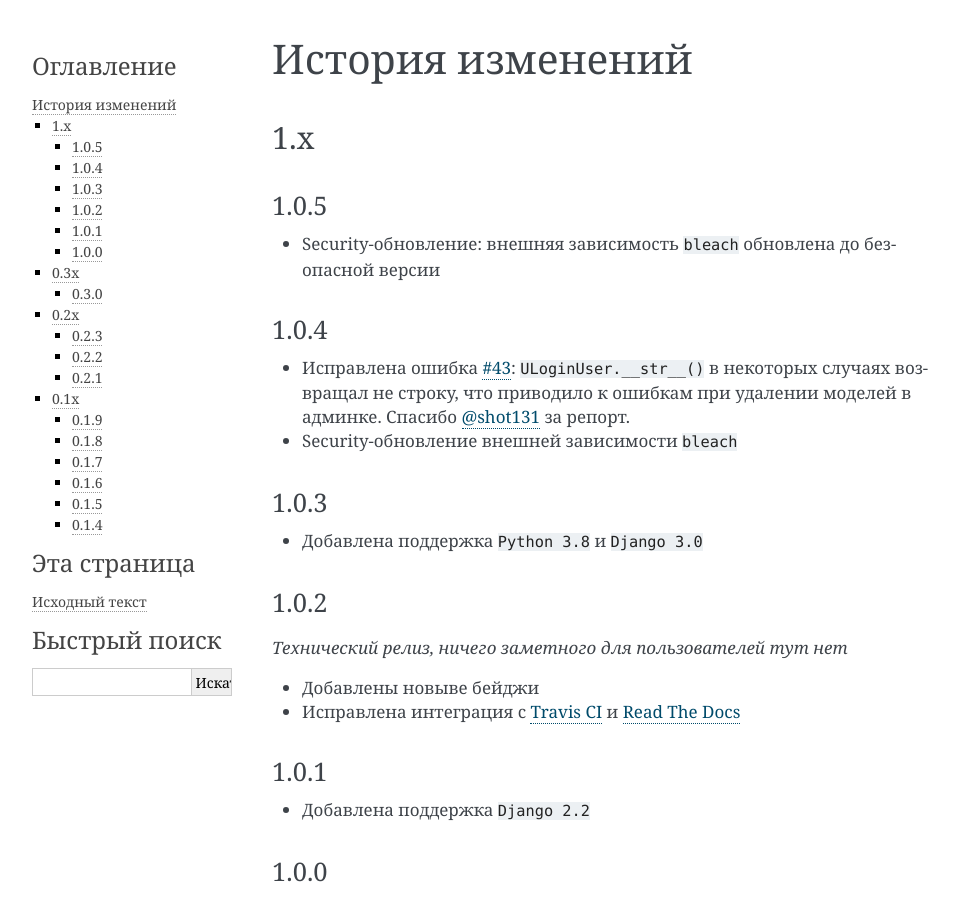
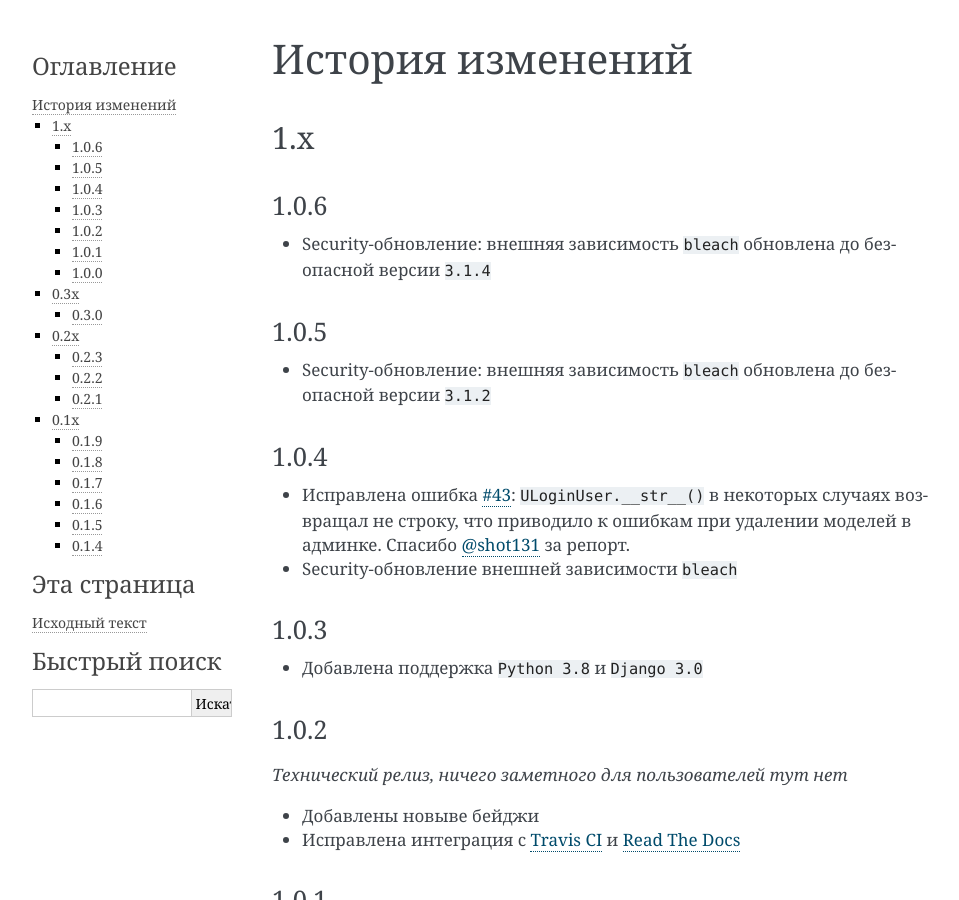
Before and after one commit to marazmiki/django-ulogin, a Sphinx documentation site: the page built from docs/source/changelog.rst, in a window 1280 px wide and 900 px high. Shown: the whole window, without its empty margins (148-1107 px from the left). Built offline with Sphinx 7.4.7, drawn with Linux system fonts in a browser that asks for light colours.

Commit message:
Bump 1.0.6

```diff
--- a/django_ulogin/__init__.py
+++ b/django_ulogin/__init__.py
@@ -1,4 +1,4 @@
-__version__ = '1.0.5'
+__version__ = '1.0.6'
 
 
 def get_version():
--- a/docs/source/changelog.rst
+++ b/docs/source/changelog.rst
@@ -4,10 +4,15 @@
 1.x
 ---
 
+1.0.6
+~~~~~
+
+* Security-обновление: внешняя зависимость ``bleach`` обновлена до безопасной версии ``3.1.4``
+
 1.0.5
 ~~~~~
 
-* Security-обновление: внешняя зависимость ``bleach`` обновлена до безопасной версии
+* Security-обновление: внешняя зависимость ``bleach`` обновлена до безопасной версии ``3.1.2``
 
 1.0.4
 ~~~~~
--- a/setup.cfg
+++ b/setup.cfg
@@ -1,6 +1,6 @@
 [metadata]
 name = django-ulogin
-version = 1.0.5
+version = 1.0.6
 description = User social authentication with ulogin.ru service
 long_description = file: README.rst
 author = Mikhail Porokhovnichenko
```
